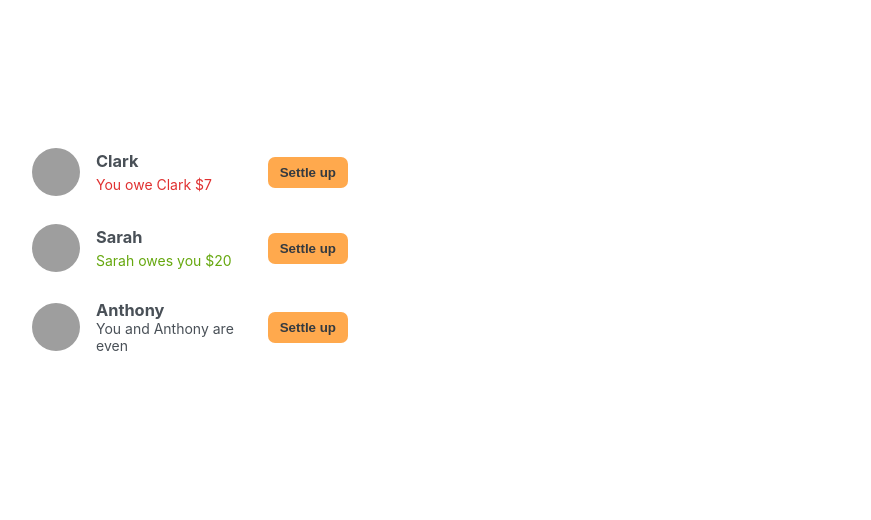
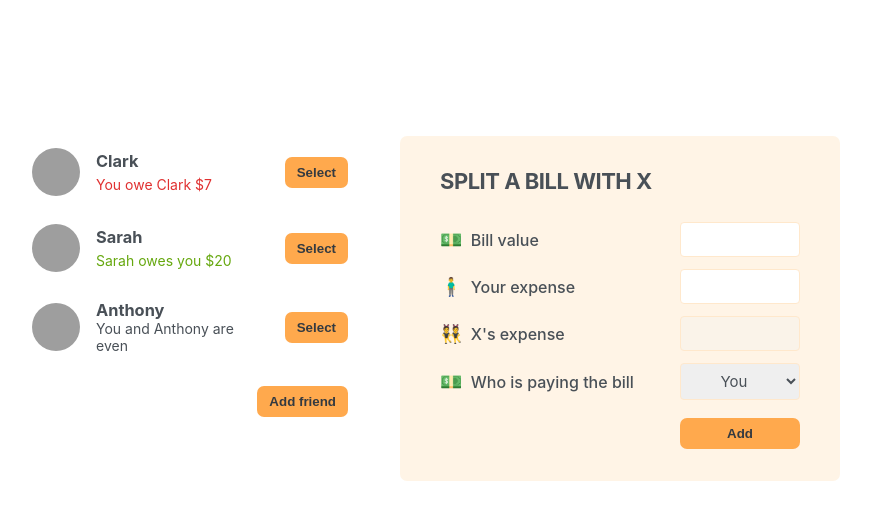
Before and after one commit to sahelstha/eat-n-split-mini-prj-, a React (Create React App) app: page / in a window 1280 px wide. Shown: the top 520 px of the page, without its empty margins (210-1081 px from the left). Built offline with nearby package versions, Linux system fonts and the light colour scheme; grey boxes are pictures that could not be loaded.

Commit message:
feat(add-friend): conditionally render the form

```diff
--- a/src/App.js
+++ b/src/App.js
@@ -1,3 +1,5 @@
+import { useState } from "react";
+
 const initialFriends = [
   {
     id: 118836,
@@ -20,11 +22,24 @@
 ];
 
 const App = () => {
+  const [showAddFriend, setShowAddFriend] = useState(false);
+
+  const handleShowAddFriend = () => {
+    setShowAddFriend((prev) => !prev);
+  };
+
   return (
     <div className="app">
       <div className="sidebar">
         <FriendsList />
+        {showAddFriend && <FormAddFriend />}
+
+        <Button onClick={handleShowAddFriend}>
+          {showAddFriend ? "Close" : "Add friend"}
+        </Button>
       </div>
+
+      <FormSplitBill />
     </div>
   );
 };
@@ -60,10 +75,56 @@
       )}
 
       {friend.balance === 0 && <p>You and {friend.name} are even</p>}
-
-      <button className="button">Settle up</button>
+      <Button>Select</Button>
     </li>
   );
 };
 
+const Button = ({ children, onClick }) => {
+  return (
+    <button className="button" onClick={onClick}>
+      {children}
+    </button>
+  );
+};
+
+const FormAddFriend = () => {
+  return (
+    <form className="form-add-friend">
+      <label> 👯 Friend name</label>
+      <input type="text" />
+
+      <label> 🏞️ Image URL</label>
+      <input type="text" />
+
+      <Button>Add</Button>
+    </form>
+  );
+};
+
+const FormSplitBill = () => {
+  return (
+    <form className="form-split-bill">
+      <h2>Split a bill with X</h2>
+
+      <label> 💵 Bill value</label>
+      <input type="text" />
+
+      <label> 🧍‍♂️ Your expense</label>
+      <input type="text" />
+
+      <label> 👯 X's expense </label>
+      <input type="text" disabled />
+
+      <label>💵 Who is paying the bill</label>
+      <select>
+        <option value="user">You</option>
+        <option value="friend">X</option>
+      </select>
+
+      <Button>Add</Button>
+    </form>
+  );
+};
+
 export default App;
```
